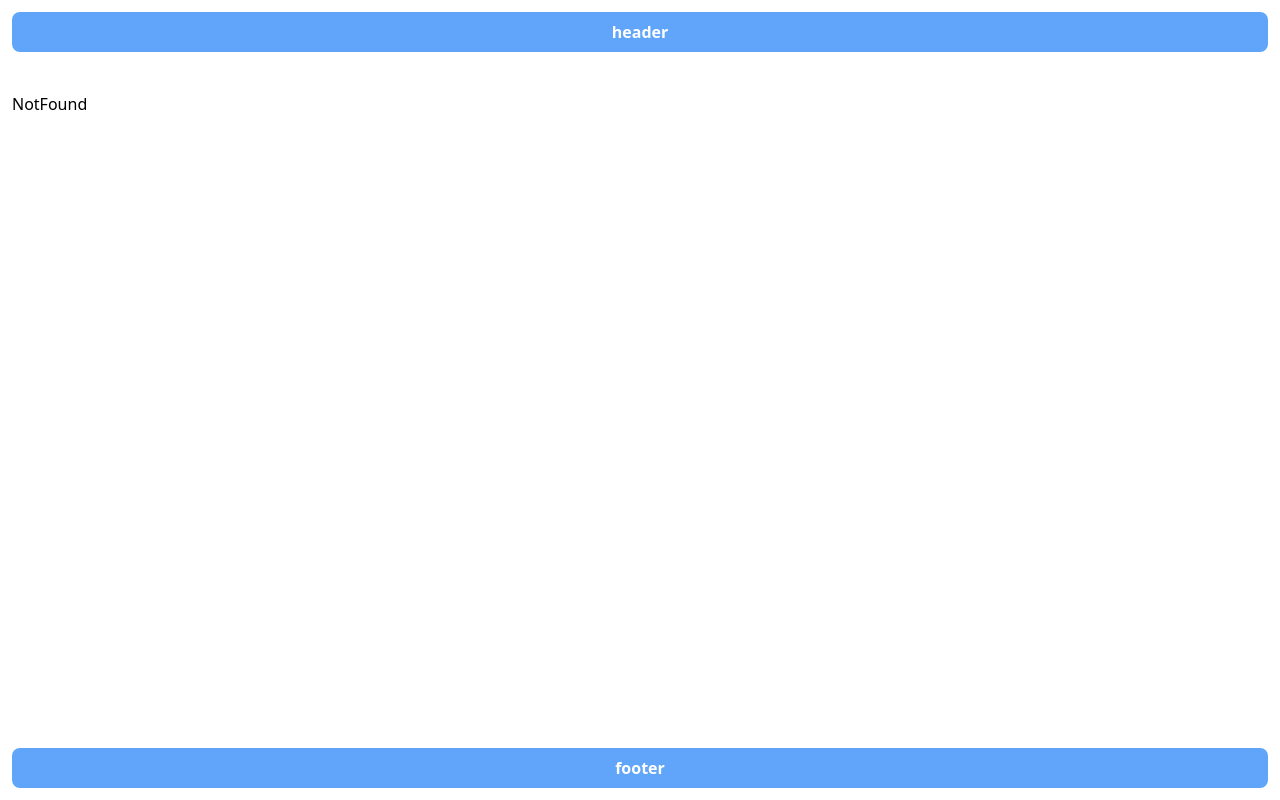
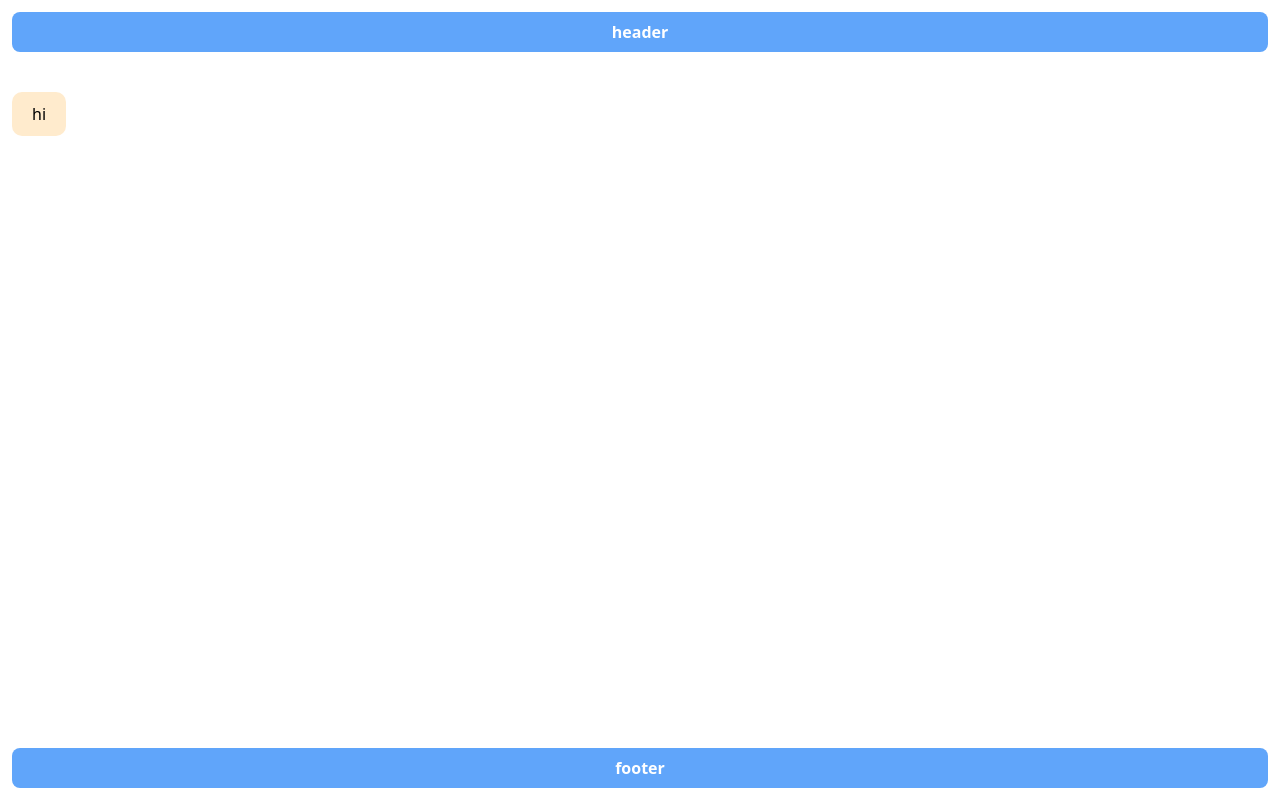
Before and after one commit to javadyousefi1/next-practice, a Next.js app: page /cssModule/Button in a window 1280 px wide. Before the commit this address had no page. Built offline with nearby package versions, Linux system fonts and the light colour scheme.

Commit message:
use css modules in next

```diff
--- /dev/null
+++ b/pages/cssModule/Button.js
@@ -0,0 +1,11 @@
+import Styles from "./Button.module.css";
+
+const cssModule = () => {
+  return (
+    <>
+      <button className={Styles.btn}>hi</button>
+    </>
+  );
+};
+
+export default cssModule;
--- /dev/null
+++ b/pages/cssModule/Button.module.css
@@ -0,0 +1,6 @@
+.btn {
+  background-color: blanchedalmond;
+  color: "white";
+  padding: 10px 20px;
+  border-radius: 10px;
+}
```
